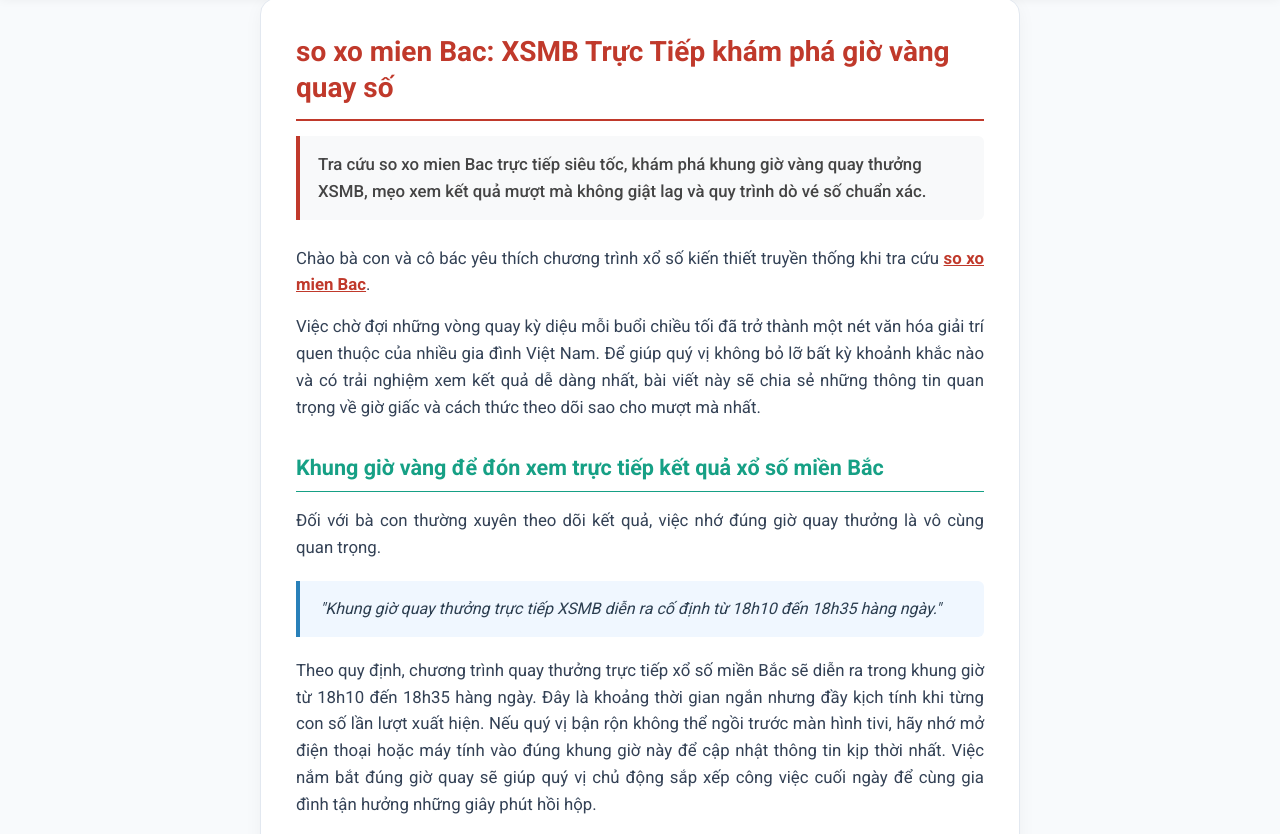
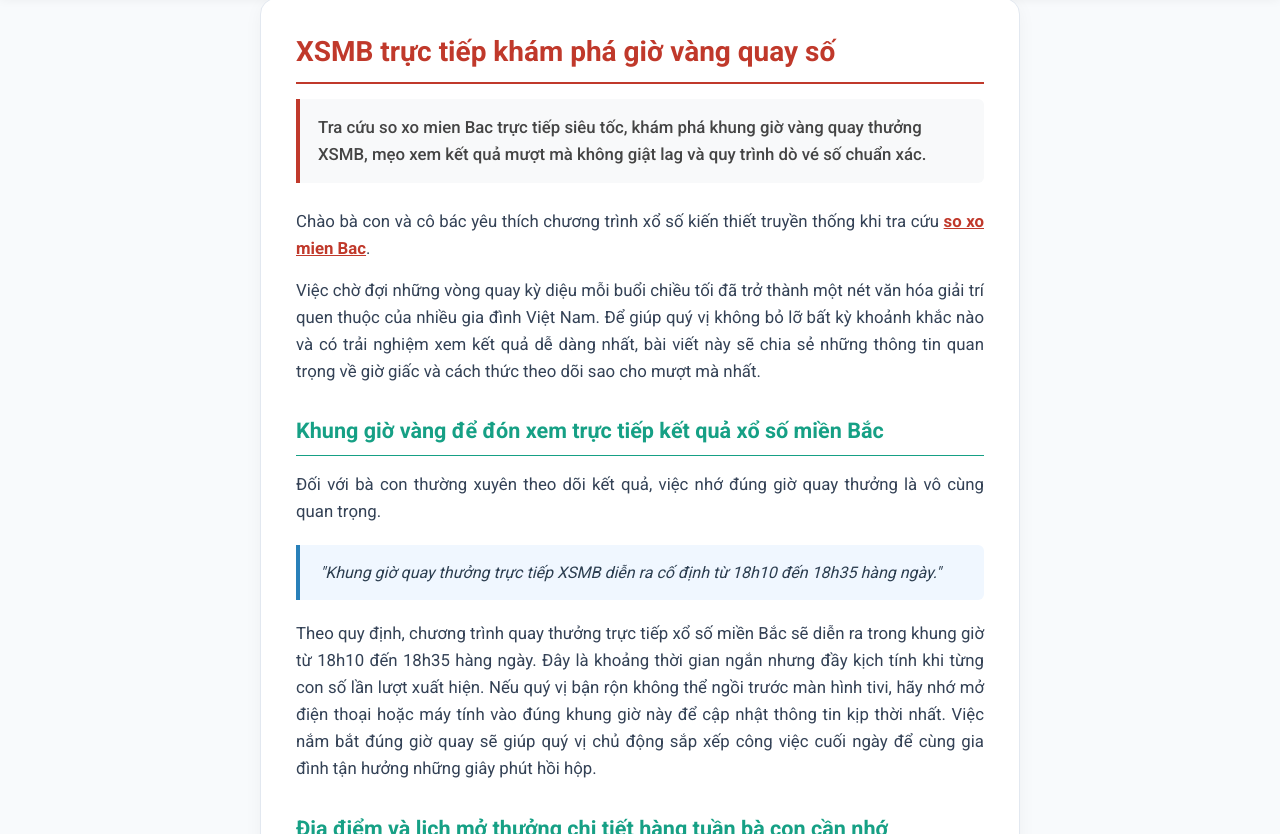
Before and after one commit to briannguyen5/workers.dev, a plain HTML site: page xsmb-truc-tiep-kham-pha-gio-vang-quay-so.html in a window 1280 px wide. Shown: the part 962-1796 px from the top of the page. Drawn offline with Linux system fonts and the light colour scheme.

Commit message:
Update xsmb-truc-tiep-kham-pha-gio-vang-quay-so.html

```diff
--- a/xsmb-truc-tiep-kham-pha-gio-vang-quay-so.html
+++ b/xsmb-truc-tiep-kham-pha-gio-vang-quay-so.html
@@ -3,7 +3,7 @@
 <head>
     <meta charset="UTF-8">
     <meta name="viewport" content="width=device-width, initial-scale=1.0">
-    <title>so xo mien Bac: XSMB Trực Tiếp khám phá giờ vàng quay số</title>
+    <title>XSMB trực tiếp khám phá giờ vàng quay số</title>
     <!-- Google Fonts: Roboto -->
     <link href="https://fonts.googleapis.com/css2?family=Roboto:wght@400;500;700&display=swap" rel="stylesheet">
     <style>
@@ -328,7 +328,7 @@
         <article class="article-card">
 
             <h1 class="article-title">
-                so xo mien Bac: XSMB Trực Tiếp khám phá giờ vàng quay số
+                XSMB trực tiếp khám phá giờ vàng quay số
             </h1>
 
             <div class="article-sapo">
```
